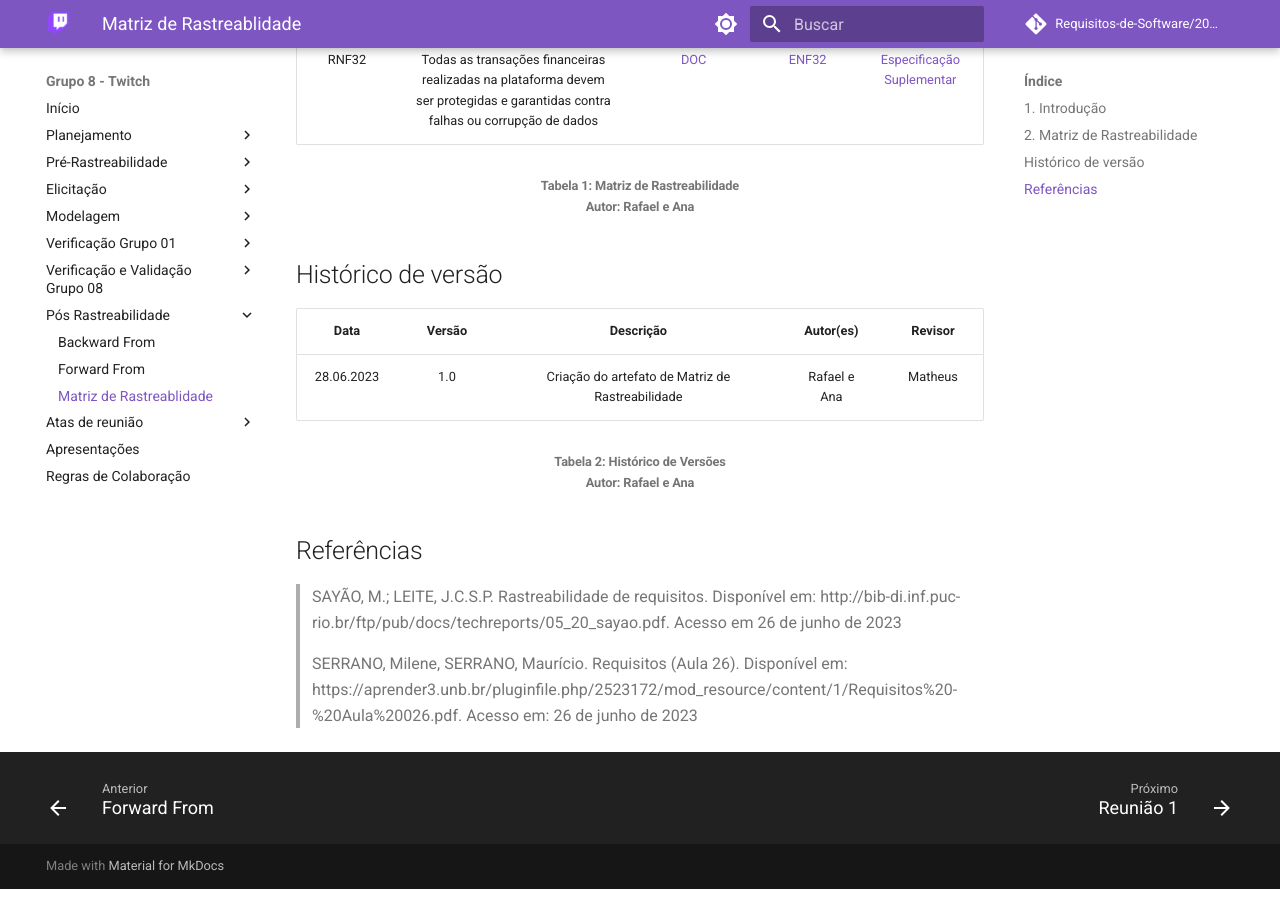
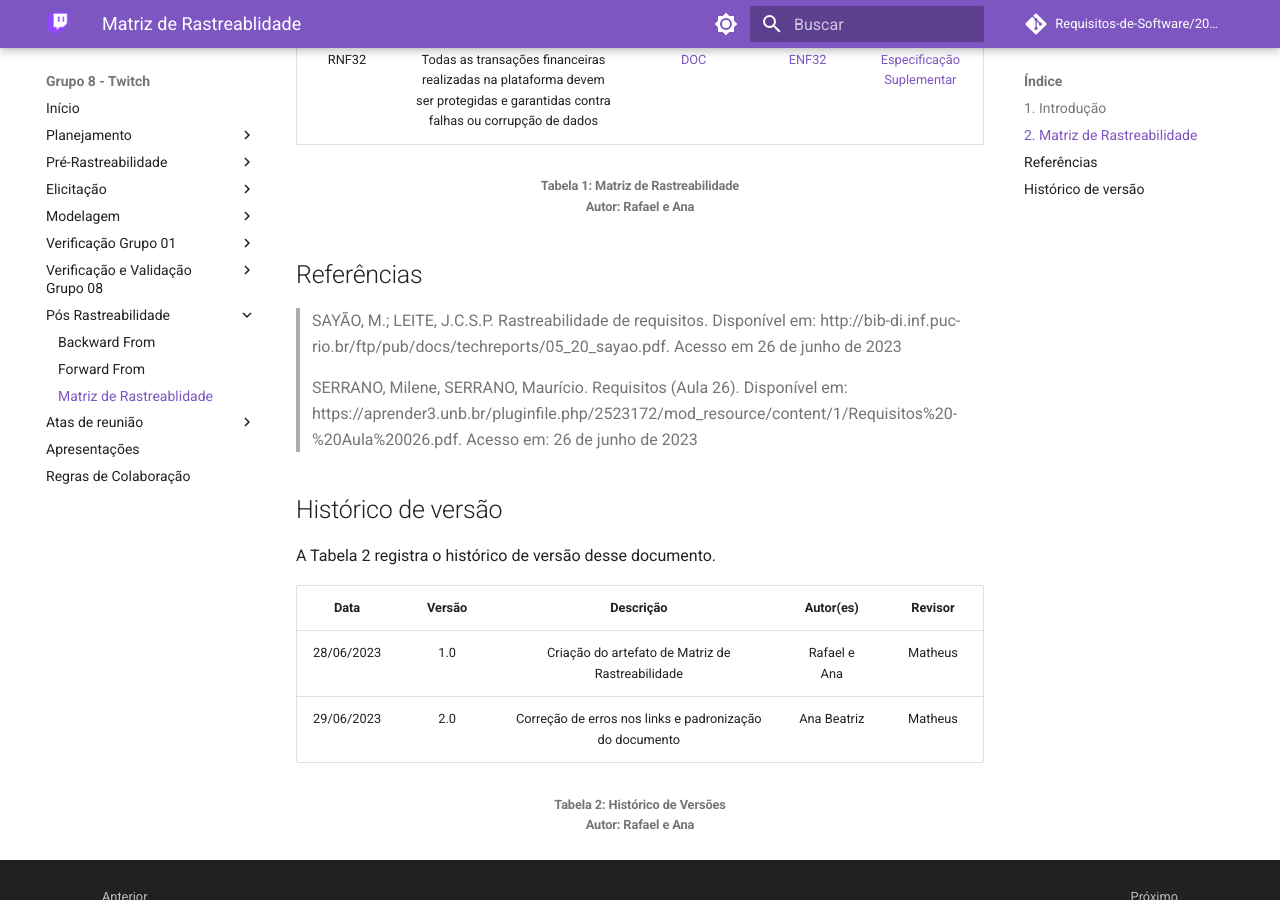
Before and after one commit to Requisitos-de-Software/2023.1-Twitch, an MkDocs documentation site: the page built from docs/pos_rastreabilidade/matriz_rastreabilidade.md, in a window 1280 px wide and 900 px high, scrolled down 5794 px. Built offline with MkDocs 1.6.1 and Material for MkDocs 9.7.7, drawn with Linux system fonts in a browser that asks for light colours; comment, search, counter and statistics services are not loaded; some of the changed lines change nothing that is shown.

Commit message:
fix: Links quebrados

```diff
--- a/docs/pos_rastreabilidade/matriz_rastreabilidade.md
+++ b/docs/pos_rastreabilidade/matriz_rastreabilidade.md
@@ -8,31 +8,31 @@
 
 | ID | Requisito | Origem | Elo | Artefatos |
 |:--:|:---------:|:------:|:---:|:---------:|
-| RF01 |  O usuário deve ser capaz de assistir a uma live  | [BST01](../elicitacao/tecnicas/Brainstorm.md), [BST02](../elicitacao/tecnicas/Brainstorm.md) | [EF01](./backward_from.md#ef01) | [Cenários](../modelagem/cenarios.md#c06-assistir-uma-live) \| [Léxicos](/modelagem/lexico/#l03-assistir) \| [Casos de Uso](/modelagem/usecase/#53-caso-de-uso-consumir-conteudo) \| [História de Usuário](/modelagem/user_stories/#31-historias-de-usuario-relacionadas-a-visualizacao-e-interacao-com-conteudo)|
-| RF02 |  O usuário deve ser capaz de interagir em uma live | [BST03](../elicitacao/tecnicas/Brainstorm.md), [BST05](../elicitacao/tecnicas/Brainstorm.md),[BST07](../elicitacao/tecnicas/Brainstorm.md), [BST11](../elicitacao/tecnicas/Brainstorm.md), [BST14](../elicitacao/tecnicas/Brainstorm.md), [BST15](../elicitacao/tecnicas/Brainstorm.md) | [EF02](./backward_from.md#ef02) |[Léxicos](/modelagem/lexico/#l04-interagir) \| [Casos de Uso](/modelagem/usecase/#56-caso-de-uso-interagir-em-lives) \| [História de Usuário](/modelagem/user_stories/#31-historias-de-usuario-relacionadas-a-visualizacao-e-interacao-com-conteudo)|
-| RF03 |  O usuário deve ser capaz de seguir um streamer | [BST06](../elicitacao/tecnicas/Brainstorm.md), [BST24](../elicitacao/tecnicas/Brainstorm.md)| [EF03](./backward_from.md#ef03) |[Léxico](/modelagem/lexico/#l06-seguir) \| [Casos de Uso](/modelagem/usecase/#58-caso-de-uso-apoiar-conteudo) \| [Histórias de Usuário](/modelagem/user_stories/#32-historias-de-usuario-relacionadas-a-inscricoes-e-pagamentos)|
-| RF04 |  O usuário deve ser capaz de se inscrever em um canal utilizando o Amazon Prime  | [BST08](../elicitacao/tecnicas/Brainstorm.md), [BST09](../elicitacao/tecnicas/Brainstorm.md), [BST10](../elicitacao/tecnicas/Brainstorm.md) | [EF04](./backward_from.md#ef04) |[Léxico](/modelagem/lexico/#l08-inscrever) \| [Casos de Uso](/modelagem/lexico/#l08-inscrever) \| [História de Usuário](/modelagem/user_stories/#32-historias-de-usuario-relacionadas-a-inscricoes-e-pagamentos)|
-| RF05 |  O usuário deve ser capaz de comprar bits  | [BST12](../elicitacao/tecnicas/Brainstorm.md), [BST13](../elicitacao/tecnicas/Brainstorm.md), [BST17](../elicitacao/tecnicas/Brainstorm.md), [BST19](../elicitacao/tecnicas/Brainstorm.md) | [EF05](./backward_from.md#ef05) | [Léxico](/modelagem/lexico/#l11-comprar-bits) \| [História de Usuário](/modelagem/user_stories/#31-historias-de-usuario-relacionadas-a-visualizacao-e-interacao-com-conteudo)|
+| RF01 |  O usuário deve ser capaz de assistir a uma live  | [BST01](../elicitacao/tecnicas/Brainstorm.md), [BST02](../elicitacao/tecnicas/Brainstorm.md) | [EF01](./backward_from.md#ef01) | [Cenários](../modelagem/cenarios.md#c06-assistir-uma-live) \| [Léxicos](../modelagem/lexico.md#l03-assistir) \| [Casos de Uso](../modelagem/usecase.md#53-caso-de-uso-consumir-conteudo) \| [História de Usuário](../modelagem/user_stories.md#31-historias-de-usuario-relacionadas-a-visualizacao-e-interacao-com-conteudo)|
+| RF02 |  O usuário deve ser capaz de interagir em uma live | [BST03](../elicitacao/tecnicas/Brainstorm.md), [BST05](../elicitacao/tecnicas/Brainstorm.md),[BST07](../elicitacao/tecnicas/Brainstorm.md), [BST11](../elicitacao/tecnicas/Brainstorm.md), [BST14](../elicitacao/tecnicas/Brainstorm.md), [BST15](../elicitacao/tecnicas/Brainstorm.md) | [EF02](./backward_from.md#ef02) |[Léxicos](../modelagem/lexico.md#l04-interagir) \| [Casos de Uso](../modelagem/usecase.md#56-caso-de-uso-interagir-em-lives) \| [História de Usuário](../modelagem/user_stories.md#31-historias-de-usuario-relacionadas-a-visualizacao-e-interacao-com-conteudo)|
+| RF03 |  O usuário deve ser capaz de seguir um streamer | [BST06](../elicitacao/tecnicas/Brainstorm.md), [BST24](../elicitacao/tecnicas/Brainstorm.md)| [EF03](./backward_from.md#ef03) |[Léxico](../modelagem/lexico.md#l06-seguir) \| [Casos de Uso](../modelagem/usecase.md#58-caso-de-uso-apoiar-conteudo) \| [Histórias de Usuário](../modelagem/user_stories.md#32-historias-de-usuario-relacionadas-a-inscricoes-e-pagamentos)|
+| RF04 |  O usuário deve ser capaz de se inscrever em um canal utilizando o Amazon Prime  | [BST08](../elicitacao/tecnicas/Brainstorm.md), [BST09](../elicitacao/tecnicas/Brainstorm.md), [BST10](../elicitacao/tecnicas/Brainstorm.md) | [EF04](./backward_from.md#ef04) |[Léxico](../modelagem/lexico.md#l08-inscrever) \| [Casos de Uso](../modelagem/lexico.md/#l08-inscrever) \| [História de Usuário](../modelagem/user_stories.md#32-historias-de-usuario-relacionadas-a-inscricoes-e-pagamentos)|
+| RF05 |  O usuário deve ser capaz de comprar bits  | [BST12](../elicitacao/tecnicas/Brainstorm.md), [BST13](../elicitacao/tecnicas/Brainstorm.md), [BST17](../elicitacao/tecnicas/Brainstorm.md), [BST19](../elicitacao/tecnicas/Brainstorm.md) | [EF05](./backward_from.md#ef05) | [Léxico](../modelagem/lexico.md#l11-comprar-bits) \| [História de Usuário](../modelagem/user_stories.md#31-historias-de-usuario-relacionadas-a-visualizacao-e-interacao-com-conteudo)|
 | RF06 |  O usuário deve ser capaz de consultar seu histórico de pagamentos  | [BST18](../elicitacao/tecnicas/Brainstorm.md), [BST20](../elicitacao/tecnicas/Brainstorm.md) | [EF06](./backward_from.md#ef06) |-|
-| RF07 |  O usuário deve ser capaz de resgatar Loots do Prime Gaming  | [BST21](../elicitacao/tecnicas/Brainstorm.md), [BST22](../elicitacao/tecnicas/Brainstorm.md), [BST23](../elicitacao/tecnicas/Brainstorm.md) | [EF07](./backward_from.md#ef07) | [Léxico](/modelagem/lexico/#l20-loots) |
-| RF08 |  O usuário deve ser capaz de configurar o seu perfil  | [BST25](../elicitacao/tecnicas/Brainstorm.md), [BST26](../elicitacao/tecnicas/Brainstorm.md), [BST27](../elicitacao/tecnicas/Brainstorm.md), [BST28](../elicitacao/tecnicas/Brainstorm.md), [BST29](../elicitacao/tecnicas/Brainstorm.md), [BST30](../elicitacao/tecnicas/Brainstorm.md),[BST31](../elicitacao/tecnicas/Brainstorm.md), [BST34](../elicitacao/tecnicas/Brainstorm.md) | [EF08](./backward_from.md#ef08) | [Léxico](/modelagem/lexico/#l15-personalizar) \| [História de Usuário](/modelagem/user_stories/#32-historias-de-usuario-relacionadas-a-inscricoes-e-pagamentos)|
+| RF07 |  O usuário deve ser capaz de resgatar Loots do Prime Gaming  | [BST21](../elicitacao/tecnicas/Brainstorm.md), [BST22](../elicitacao/tecnicas/Brainstorm.md), [BST23](../elicitacao/tecnicas/Brainstorm.md) | [EF07](./backward_from.md#ef07) | [Léxico](../modelagem/lexico.md#l20-loots) |
+| RF08 |  O usuário deve ser capaz de configurar o seu perfil  | [BST25](../elicitacao/tecnicas/Brainstorm.md), [BST26](../elicitacao/tecnicas/Brainstorm.md), [BST27](../elicitacao/tecnicas/Brainstorm.md), [BST28](../elicitacao/tecnicas/Brainstorm.md), [BST29](../elicitacao/tecnicas/Brainstorm.md), [BST30](../elicitacao/tecnicas/Brainstorm.md),[BST31](../elicitacao/tecnicas/Brainstorm.md), [BST34](../elicitacao/tecnicas/Brainstorm.md) | [EF08](./backward_from.md#ef08) | [Léxico](../modelagem/lexico.md#l15-personalizar) \| [História de Usuário](../modelagem/user_stories.md#32-historias-de-usuario-relacionadas-a-inscricoes-e-pagamentos)|
 | RF09 | O usuário deve ser capaz de altear a cor do chat  | [BST32](../elicitacao/tecnicas/Brainstorm.md), [BST33](../elicitacao/tecnicas/Brainstorm.md) |[EF09](./backward_from.md#ef09) | - |
-| RF10 | O usuário deve ser capaz de vincular sua conta da Twitch a outras plataformas (Twitter, Amazon, Steam, Discord, Youtube) | [BST35](../elicitacao/tecnicas/Brainstorm.md) |[EF10](./backward_from.md#ef10) |[História de usuário](/modelagem/user_stories/#32-historias-de-usuario-relacionadas-a-inscricoes-e-pagamentos)|
-| RF11 | O usuário deve ser capaz de realizar ajustes nos conteúdos sugeridos  | [BST36](../elicitacao/tecnicas/Brainstorm.md), [OBS06](../elicitacao/tecnicas/observacao.md), [OBS08](../elicitacao/tecnicas/observacao.md), [OBS09](../elicitacao/tecnicas/observacao.md), [OBS11](../elicitacao/tecnicas/observacao.md) |[EF11](./backward_from.md#ef11) | [História de usuário](/modelagem/user_stories/#32-historias-de-usuario-relacionadas-a-inscricoes-e-pagamentos)|
-| RF12 | O usuário deve ser capaz de realizar o login na plataforma | [BST37](../elicitacao/tecnicas/Brainstorm.md), [BST38](../elicitacao/tecnicas/Brainstorm.md), [BST39](../elicitacao/tecnicas/Brainstorm.md), [BST40](../elicitacao/tecnicas/Brainstorm.md), [BST41](../elicitacao/tecnicas/Brainstorm.md)|[EF12](./backward_from.md#ef12) | [Histórias de Usuário](../modelagem/user_stories#33-historias-de-usuario-relacionadas-a-plataforma-e-configuracoes) |
-| RF13 | O usuário deve ser capaz de personalizar o seu canal | [BST43](../elicitacao/tecnicas/Brainstorm.md), [DOC02](../elicitacao/tecnicas/AnaliseDeDocumento.md), [DOC03](../elicitacao/tecnicas/AnaliseDeDocumento.md), [DOC04](../elicitacao/tecnicas/AnaliseDeDocumento.md), [DOC05](../elicitacao/tecnicas/AnaliseDeDocumento.md), [DOC06](../elicitacao/tecnicas/AnaliseDeDocumento.md) |[EF13](./backward_from.md#ef13) | [Histórias de Usuário](../modelagem/user_stories#33-historias-de-usuario-relacionadas-a-plataforma-e-configuracoes) \| [Especificação Suplementar](../modelagem/esp_suplementar.md#31-funcionalidade-functionality)
-| RF14 | O usuário deve ser capaz de iniciar sua transmissão | [BST44](../elicitacao/tecnicas/Brainstorm.md), [DOC01](../elicitacao/tecnicas/AnaliseDeDocumento.md) |[EF14](./backward_from.md#ef14) | [Histórias de Usuário](../modelagem/user_stories#33-historias-de-usuario-relacionadas-a-plataforma-e-configuracoes) \| [Especificação Suplementar](../modelagem/esp_suplementar.md#31-funcionalidade-functionality)
+| RF10 | O usuário deve ser capaz de vincular sua conta da Twitch a outras plataformas (Twitter, Amazon, Steam, Discord, Youtube) | [BST35](../elicitacao/tecnicas/Brainstorm.md) |[EF10](./backward_from.md#ef10) |[História de usuário](../modelagem/user_stories.md#32-historias-de-usuario-relacionadas-a-inscricoes-e-pagamentos)|
+| RF11 | O usuário deve ser capaz de realizar ajustes nos conteúdos sugeridos  | [BST36](../elicitacao/tecnicas/Brainstorm.md), [OBS06](../elicitacao/tecnicas/observacao.md), [OBS08](../elicitacao/tecnicas/observacao.md), [OBS09](../elicitacao/tecnicas/observacao.md), [OBS11](../elicitacao/tecnicas/observacao.md) |[EF11](./backward_from.md#ef11) | [História de usuário](../modelagem/user_stories.md#32-historias-de-usuario-relacionadas-a-inscricoes-e-pagamentos)|
+| RF12 | O usuário deve ser capaz de realizar o login na plataforma | [BST37](../elicitacao/tecnicas/Brainstorm.md), [BST38](../elicitacao/tecnicas/Brainstorm.md), [BST39](../elicitacao/tecnicas/Brainstorm.md), [BST40](../elicitacao/tecnicas/Brainstorm.md), [BST41](../elicitacao/tecnicas/Brainstorm.md)|[EF12](./backward_from.md#ef12) | [Histórias de Usuário](../modelagem/user_stories.md#33-historias-de-usuario-relacionadas-a-plataforma-e-configuracoes) |
+| RF13 | O usuário deve ser capaz de personalizar o seu canal | [BST43](../elicitacao/tecnicas/Brainstorm.md), [DOC02](../elicitacao/tecnicas/AnaliseDeDocumento.md), [DOC03](../elicitacao/tecnicas/AnaliseDeDocumento.md), [DOC04](../elicitacao/tecnicas/AnaliseDeDocumento.md), [DOC05](../elicitacao/tecnicas/AnaliseDeDocumento.md), [DOC06](../elicitacao/tecnicas/AnaliseDeDocumento.md) |[EF13](./backward_from.md#ef13) | [Histórias de Usuário](../modelagem/user_stories.md#33-historias-de-usuario-relacionadas-a-plataforma-e-configuracoes) \| [Especificação Suplementar](../modelagem/esp_suplementar.md#31-funcionalidade-functionality)
+| RF14 | O usuário deve ser capaz de iniciar sua transmissão | [BST44](../elicitacao/tecnicas/Brainstorm.md), [DOC01](../elicitacao/tecnicas/AnaliseDeDocumento.md) |[EF14](./backward_from.md#ef14) | [Histórias de Usuário](../modelagem/user_stories.md#33-historias-de-usuario-relacionadas-a-plataforma-e-configuracoes) \| [Especificação Suplementar](../modelagem/esp_suplementar.md#31-funcionalidade-functionality)
 | RF15 | O usuário deve ser capaz de realizar seu cadastro dentro do aplicativo | [OBS02](../elicitacao/tecnicas/observacao.md), [OBS03](../elicitacao/tecnicas/observacao.md) |[EF15](./backward_from.md#ef14) | [Especificação Suplementar](../modelagem/esp_suplementar.md#31-funcionalidade-functionality)
-| RNF01	| Internacionalização: o sistema é capaz de apresentar diferentes idiomas | [BST](../elicitacao/tecnicas/Brainstorm.md) | [ENF01](./backward_from.md#enf01) | [Especificação Suplementar](/modelagem/user_stories/#32-historias-de-usuario-relacionadas-a-inscricoes-e-pagamentos)|
-| RNF02	| Segurança: o sistema deve garantir proteção contra acesso não autorizado | [BST](../elicitacao/tecnicas/Brainstorm.md) | [ENF02](./backward_from.md#enf02) | [Especificação Suplementar](/modelagem/esp_suplementar/#33-confiabilidade-reliability)|
-| RNF03	| Portabilidade: o sistema deve ser disponível em diferentes plataformas (PCs, Smartphones, SmarTVs) | [BST](../elicitacao/tecnicas/Brainstorm.md) | [ENF03](./backward_from.md#enf03) | [Especificação Suplementar](/modelagem/esp_suplementar/#35-suportabilidade)|
-| RNF04	| Conformidade: o sistema deve cumprir todas as leis e regulamentos aplicáveis: cumpre as leis do país em operação | [BST](../elicitacao/tecnicas/Brainstorm.md) | [ENF04](./backward_from.md#enf04) | [Especificação Suplementar](/modelagem/esp_suplementar//#33-confiabilidade-reliability)|
-| RNF05	| Escabilidade: sistema é capaz de ter um bom desempenho sob uma carga de trabalho aumentada ou crescente: Suporta um alto número de usuários ativos ao mesmo tempo | [BST](../elicitacao/tecnicas/Brainstorm.md) |  [ENF05](./backward_from.md#enf05) | [Especificação Suplementar](/modelagem/esp_suplementar/#34-desempenho-performance)|
-| RNF06	| Disponibilidade:o sistema deve estar disponível quando necessário, com um bom funcionamento durante 24 horas | [BST](../elicitacao/tecnicas/Brainstorm.md) | [ENF06](./backward_from.md#enf06) | [Especificação Suplementar](/modelagem/esp_suplementar/#34-desempenho-performance)|
+| RNF01	| Internacionalização: o sistema é capaz de apresentar diferentes idiomas | [BST](../elicitacao/tecnicas/Brainstorm.md) | [ENF01](./backward_from.md#enf01) | [Especificação Suplementar](../modelagem/user_stories.md#32-historias-de-usuario-relacionadas-a-inscricoes-e-pagamentos)|
+| RNF02	| Segurança: o sistema deve garantir proteção contra acesso não autorizado | [BST](../elicitacao/tecnicas/Brainstorm.md) | [ENF02](./backward_from.md#enf02) | [Especificação Suplementar](../modelagem/esp_suplementar.md/#33-confiabilidade-reliability)|
+| RNF03	| Portabilidade: o sistema deve ser disponível em diferentes plataformas (PCs, Smartphones, SmarTVs) | [BST](../elicitacao/tecnicas/Brainstorm.md) | [ENF03](./backward_from.md#enf03) | [Especificação Suplementar](../modelagem/esp_suplementar.md/#35-suportabilidade)|
+| RNF04	| Conformidade: o sistema deve cumprir todas as leis e regulamentos aplicáveis: cumpre as leis do país em operação | [BST](../elicitacao/tecnicas/Brainstorm.md) | [ENF04](./backward_from.md#enf04) | [Especificação Suplementar](../modelagem/esp_suplementar.md#33-confiabilidade-reliability)|
+| RNF05	| Escabilidade: sistema é capaz de ter um bom desempenho sob uma carga de trabalho aumentada ou crescente: Suporta um alto número de usuários ativos ao mesmo tempo | [BST](../elicitacao/tecnicas/Brainstorm.md) |  [ENF05](./backward_from.md#enf05) | [Especificação Suplementar](../modelagem/esp_suplementar.md#34-desempenho-performance)|
+| RNF06	| Disponibilidade:o sistema deve estar disponível quando necessário, com um bom funcionamento durante 24 horas | [BST](../elicitacao/tecnicas/Brainstorm.md) | [ENF06](./backward_from.md#enf06) | [Especificação Suplementar](../modelagem/esp_suplementar.md#34-desempenho-performance)|
 | RNF07 | O usuário deve ser capaz de consumir conteúdos sem se registrar na plataforma	| [OBS](../elicitacao/tecnicas/observacao.md) | [ENF07](./backward_from.md#enf07) |-|
-| RNF08 |	O usuário deve estar cadastrado e logado para acessar as funcionalidades do sistema, com exceção o acesso aos vídeos	| [OBS](../elicitacao/tecnicas/observacao.md) | [ENF08](./backward_from.md#enf08) | [Especificação Suplementar](/modelagem/esp_suplementar/#33-confiabilidade-reliability)|
+| RNF08 |	O usuário deve estar cadastrado e logado para acessar as funcionalidades do sistema, com exceção o acesso aos vídeos	| [OBS](../elicitacao/tecnicas/observacao.md) | [ENF08](./backward_from.md#enf08) | [Especificação Suplementar](../modelagem/esp_suplementar.md#33-confiabilidade-reliability)|
 | RNF09 |	Ao acessar "Ajuste de Conteúdo", no catálogo disponibilizado deverá ter somente a imagem do conteúdo sem um ícone de coração	| [OBS](../elicitacao/tecnicas/observacao.md) | [ENF09](./backward_from.md#enf09) | [Especificação Suplementar](../modelagem/esp_suplementar.md#32-usabilidade-usability)|
-| RNF10 |	A plataforma deve colocar um efeito Blur nos Thumbnails para cada conteúdo categorizado como adulto ou 18+	| [OBS](../elicitacao/tecnicas/observacao.md) | [ENF10](./backward_from.md#enf10) | [NFR Framework](../modelagem/nfr.md#2-metodologia) \| [Histórias de Usuário](../modelagem/user_stories#31-historias-de-usuario-relacionadas-a-visualizacao-e-interacao-com-conteudo)|
+| RNF10 |	A plataforma deve colocar um efeito Blur nos Thumbnails para cada conteúdo categorizado como adulto ou 18+	| [OBS](../elicitacao/tecnicas/observacao.md) | [ENF10](./backward_from.md#enf10) | [NFR Framework](../modelagem/nfr.md#2-metodologia) \| [Histórias de Usuário](../modelagem/user_stories.md#31-historias-de-usuario-relacionadas-a-visualizacao-e-interacao-com-conteudo)|
 | RNF11 | A barra de navegação de tipos de conteúdos deve aparecer na tela de início, mesmo estando logado	| [OBS](../elicitacao/tecnicas/observacao.md) | [ENF11](./backward_from.md#enf11) | [Especificação Suplementar](../modelagem/esp_suplementar.md#32-usabilidade-usability) \| [NFR Framework](../modelagem/nfr.md#2-metodologia)|
 | RNF12 | Na Barra de navegação de tipos de conteúdos deve ser adicionado o tipo Artes e Ciência	| [OBS](../elicitacao/tecnicas/observacao.md) | [ENF12](./backward_from.md#enf12) | [Especificação Suplementar](../modelagem/esp_suplementar.md#32-usabilidade-usability) \| [NFR Framework](../modelagem/nfr.md#2-metodologia)|
 | RNF13 |	A experiência do usuário na questão de sugestões de conteúdo e o tipo de disponibilidade delas deve ser melhor logado na plataforma	| [OBS](../elicitacao/tecnicas/observacao.md) | [ENF13](./backward_from.md#enf13) | [Especificação Suplementar](../modelagem/esp_suplementar.md#32-usabilidade-usability) \| [NFR Framework](../modelagem/nfr.md#2-metodologia)|
@@ -59,16 +59,20 @@
 <h6 align = "center"> Tabela 1: Matriz de Rastreabilidade
 <br> Autor: Rafael e Ana</h6>
 
-## Histórico de versão
-|    Data    | Versão | Descrição                                                                      | Autor(es)  | Revisor  |
-| :--------: | :----: | :----------------------------------------------------------------------------: | :--------: | :------: |
-| 28.06.2023 | 1.0    | Criação do artefato de Matriz de Rastreabilidade |  Rafael e Ana   | Matheus |
-
-<h6 align = "center"> Tabela 2: Histórico de Versões
-<br> Autor: Rafael e Ana </h6>
-
 ## Referências
 
 >SAYÃO, M.; LEITE, J.C.S.P. Rastreabilidade de requisitos. Disponível em: http://bib-di.inf.puc-rio.br/ftp/pub/docs/techreports/05_20_sayao.pdf. Acesso em 26 de junho de 2023
 
 >SERRANO, Milene, SERRANO, Maurício. Requisitos (Aula 26). Disponível em: https://aprender3.unb.br/pluginfile.php/2523172/mod_resource/content/1/Requisitos%20-%20Aula%20026.pdf. Acesso em: 26 de junho de 2023
+
+## Histórico de versão
+
+A Tabela 2 registra o histórico de versão desse documento.
+
+|    Data    | Versão | Descrição                                                                      | Autor(es)  | Revisor  |
+| :--------: | :----: | :----------------------------------------------------------------------------: | :--------: | :------: |
+| 28/06/2023 | 1.0    | Criação do artefato de Matriz de Rastreabilidade |  Rafael e Ana   | Matheus |
+| 29/06/2023 | 2.0    | Correção de erros nos links e padronização do documento |  Ana Beatriz  | Matheus |
+
+<h6 align = "center"> Tabela 2: Histórico de Versões
+<br> Autor: Rafael e Ana </h6>
```
